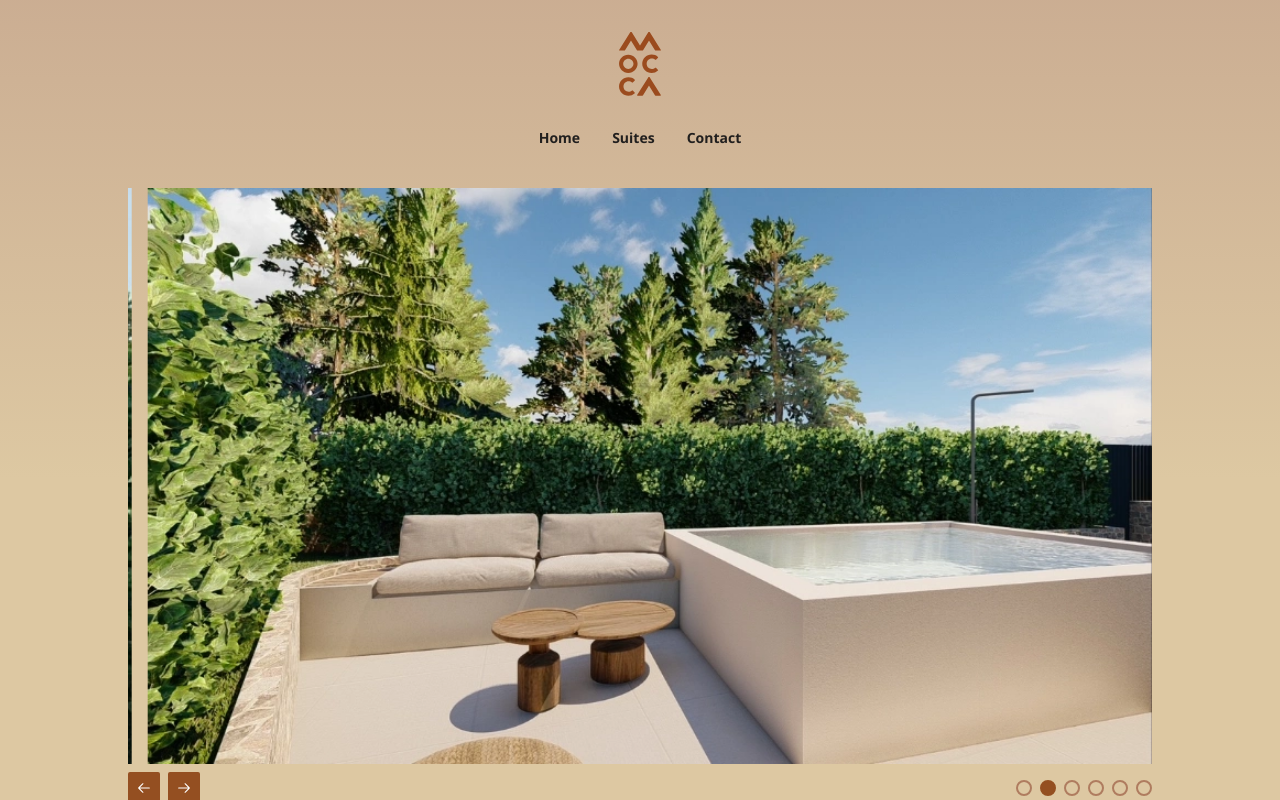
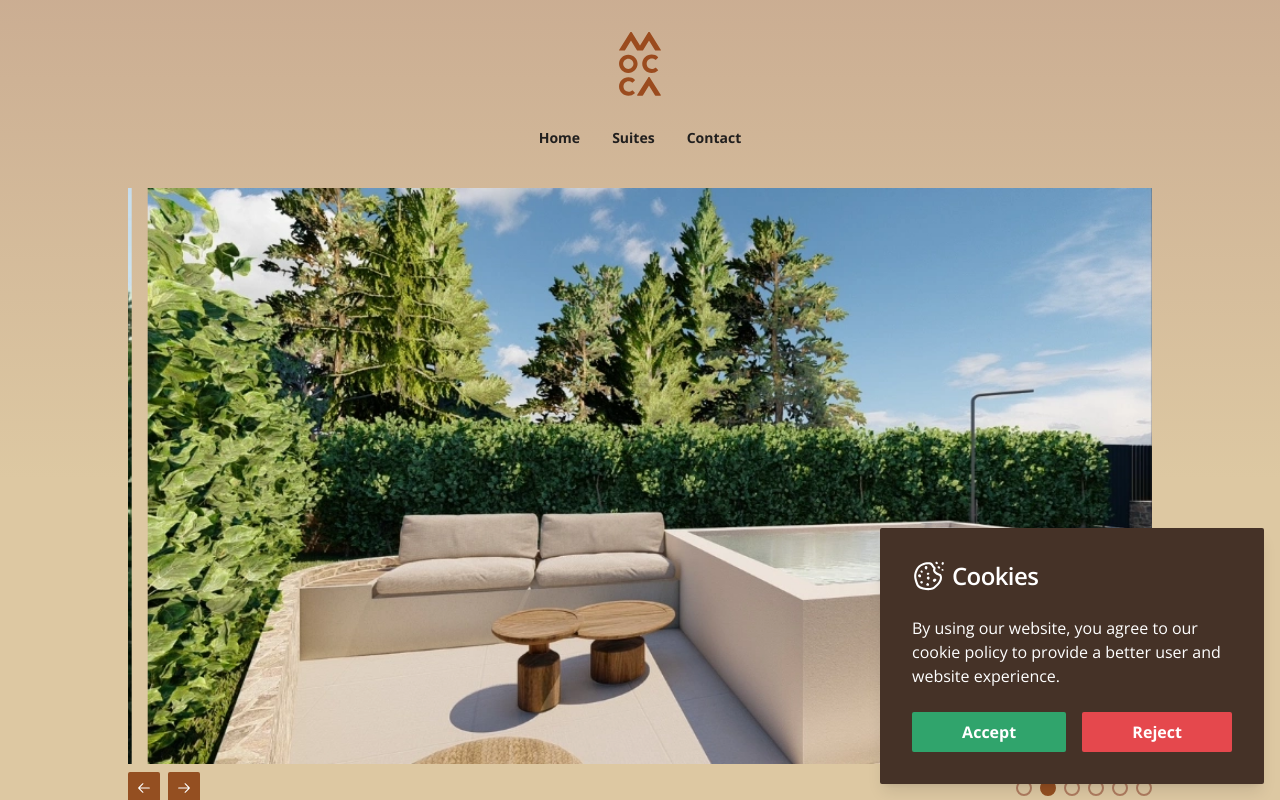
Before and after one commit to chrismitsdev/mocca-living, a Next.js app: page /en in a window 1280 px wide. Shown: the top 800 px of the page. Built offline with nearby package versions, Linux system fonts and the light colour scheme.

Commit message:
cookie consent banner

```diff
--- a/package.json
+++ b/package.json
@@ -15,6 +15,7 @@
     "@radix-ui/react-select": "^2.1.1",
     "@radix-ui/react-separator": "^1.1.0",
     "@radix-ui/react-slot": "^1.1.0",
+    "@types/js-cookie": "^3.0.6",
     "@types/node": "^20",
     "@types/react": "^18",
     "@types/react-dom": "^18",
@@ -24,6 +25,7 @@
     "embla-carousel-react": "^8.1.7",
     "eslint": "^8",
     "eslint-config-next": "14.2.5",
+    "js-cookie": "^3.0.5",
     "next": "14.2.5",
     "next-intl": "^3.17.1",
     "postcss": "^8",
--- a/src/app/[locale]/layout.tsx
+++ b/src/app/[locale]/layout.tsx
@@ -5,6 +5,7 @@ import {unstable_setRequestLocale} from 'next-intl/server'
 import {locales} from '#/lib/next-intl-config'
 import {Header} from '@/components/shared/header'
 import {Footer} from '@/components/shared/footer'
+import {CookieConsent} from '@/components/shared/cookie-consent'
 
 const openSans = Open_Sans({
   subsets: ['latin'],
@@ -38,6 +39,8 @@ export default function LocaleLayout(
           {children}
         </main>
         <Footer />
+
+        <CookieConsent />
       </body>
     </html>
   )
--- a/src/components/page/HomeCarousel.tsx
+++ b/src/components/page/HomeCarousel.tsx
@@ -23,7 +23,7 @@ function HomeCarousel() {
           {Object.values(outdoorImages).slice(0, 6).map((image, i) => (
             <CarouselSlide key={image.src}>
               <Image
-                className='w-full h-full object-contain'
+                className='w-full h-full object-cover'
                 src={image}
                 alt={`Carousel image ${i + 1}`}
               />
--- /dev/null
+++ b/src/components/shared/cookie-consent.tsx
@@ -0,0 +1,73 @@
+'use client'
+
+import * as React from 'react'
+import cookie from 'js-cookie'
+import {Button} from '@/components/ui/button'
+import {Typography} from '@/components/ui/typography'
+import {CookieIcon} from '@radix-ui/react-icons'
+
+const CONSENT_COOKIE = 'COOKIE_CONSENT'
+const ACCEPTED_EXPIRE_DATE = 365
+const REJECTED_EXPIRE_DATE = 1
+
+function CookieConsent() {
+  const [showBanner, setShowBanner] = React.useState(false)
+
+  React.useEffect(
+    function() {
+      const consentCookie = cookie.get(CONSENT_COOKIE)
+
+      if (!consentCookie) {
+        setShowBanner(true)
+      }
+    },
+    []
+  )
+
+  function handleCookieConsent(hasConsented: boolean) {
+    setShowBanner(false)
+
+    cookie.set(
+      CONSENT_COOKIE,
+      hasConsented ? 'accepted' : 'rejected',
+      {expires: hasConsented ? ACCEPTED_EXPIRE_DATE : REJECTED_EXPIRE_DATE}
+    )
+  }
+
+  if (!showBanner) {
+    return null
+  }
+
+  /* eslint-disable react/jsx-no-literals */
+  return (
+    <article className='px-4 py-8 space-y-6 bg-brand-12 text-primary-foreground rounded shadow-lg sm:w-96 sm:fixed sm:bottom-4 sm:right-4 sm:px-8'>
+      <div className='flex items-center gap-2'>
+        <CookieIcon width={32} height={32} />
+        <Typography variant='h3'>Cookies</Typography>
+      </div>
+      <Typography>
+        By using our website, you agree to our cookie policy to provide a better user and website experience.
+      </Typography>
+      <div className='flex flex-wrap gap-4'>
+        <Button
+          variant='successive'
+          className='grow'
+          onClick={() => handleCookieConsent(true)}
+        >
+          {'Accept'}
+        </Button>
+        <Button
+          variant='destructive'
+          className='grow'
+          onClick={() => handleCookieConsent(false)}
+        >
+          {'Reject'}
+        </Button>
+      </div>
+    </article>
+  )
+}
+
+CookieConsent.displayName = 'CookieConsent'
+
+export {CookieConsent}
--- a/src/components/ui/button.tsx
+++ b/src/components/ui/button.tsx
@@ -28,7 +28,9 @@ const buttonVariants = cva(
         primary: ['bg-primary', 'text-primary-foreground', 'hover:bg-primary-hover'],
         bordered: ['border-2', 'hover:border-border-hover'],
         ghost: ['hover:bg-primary', 'hover:text-primary-foreground'],
-        destructive: ['bg-destructive', 'text-destructive-foreground', 'hover:bg-destructive-hover'],
+        successive: ['bg-success', 'text-success-foreground', 'hover:bg-success-hover'],
+        destructive: ['bg-error', 'text-error-foreground', 'hover:bg-error-hover'],
+        informative: ['bg-info', 'text-info-foreground', 'hover:bg-info-hover'],
         link: ['underline-offset-4', 'hover:underline'],
       },
       size: {
```
Also changed, not shown: 1 other file (tests, documents, lock files or other folders).
